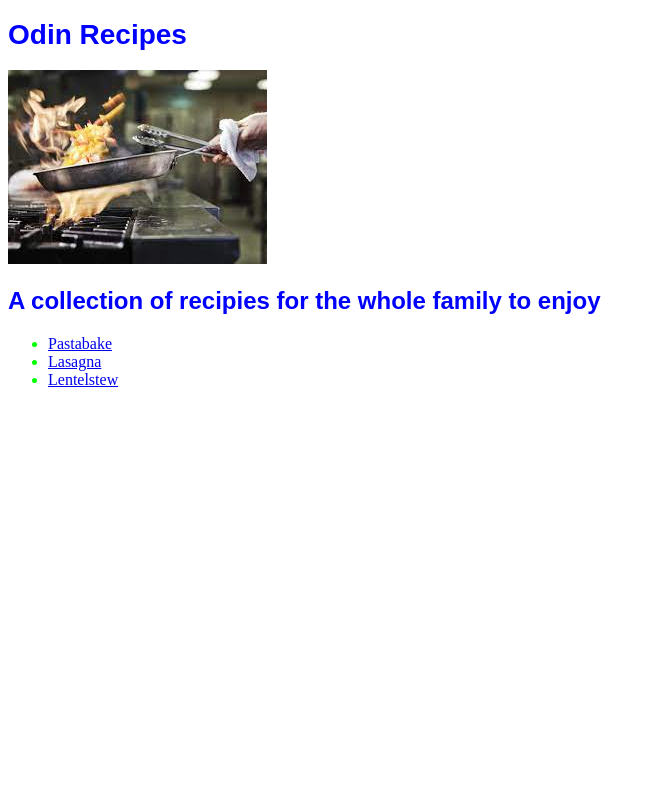
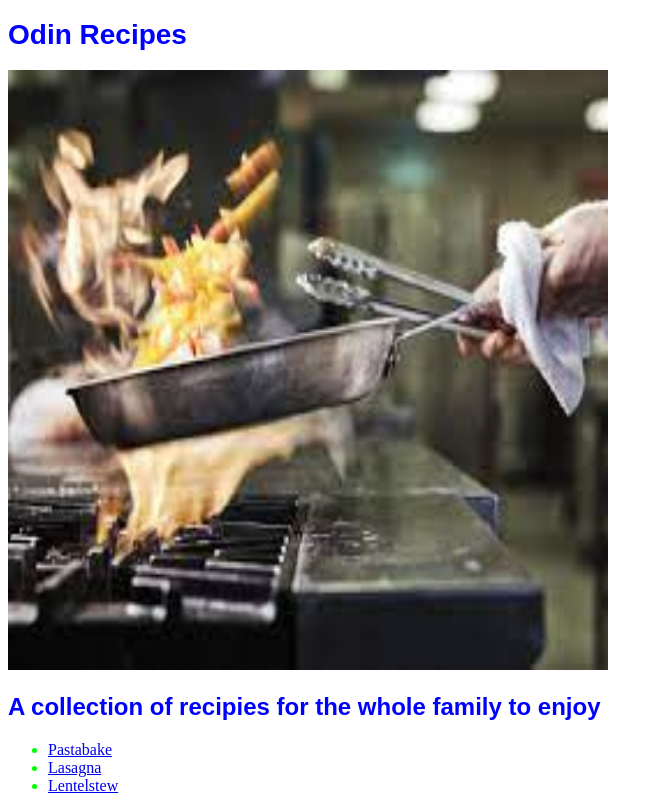
Before and after one commit to BenF1991/oden-recipes, a plain HTML site: page index.html in a window 1280 px wide. Shown: the whole page, without its empty margins (0-663 px from the left). Drawn offline with Linux system fonts and the light colour scheme.

Commit message:
felt pictur needed to be inlarged. used css

```diff
--- a/style/style.css
+++ b/style/style.css
@@ -13,3 +13,8 @@ h1{
 li{
   color: #00ff00;
 }
+
+img {
+  height: 600px;
+  width:600px;
+}
```
